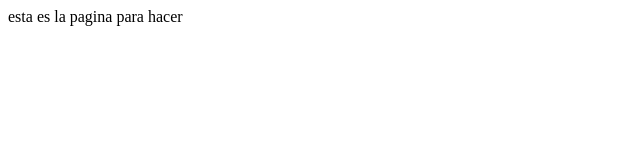
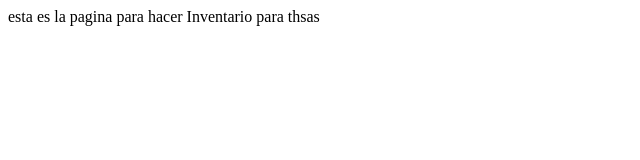
Before and after one commit to oscarale12/inventario, a plain HTML site: page index.html in a window 1280 px wide. Shown: the whole page, without its empty margins (0-640 px from the left). Drawn offline with Linux system fonts and the light colour scheme.

Commit message:
version nueva

```diff
--- a/index.html
+++ b/index.html
@@ -7,6 +7,6 @@
     <title>Inventario</title>
 </head>
 <body>
-    <article>esta es la pagina para hacer </article>
+    <article>esta es la pagina para hacer Inventario para thsas</article>
 </body>
 </html>
```
